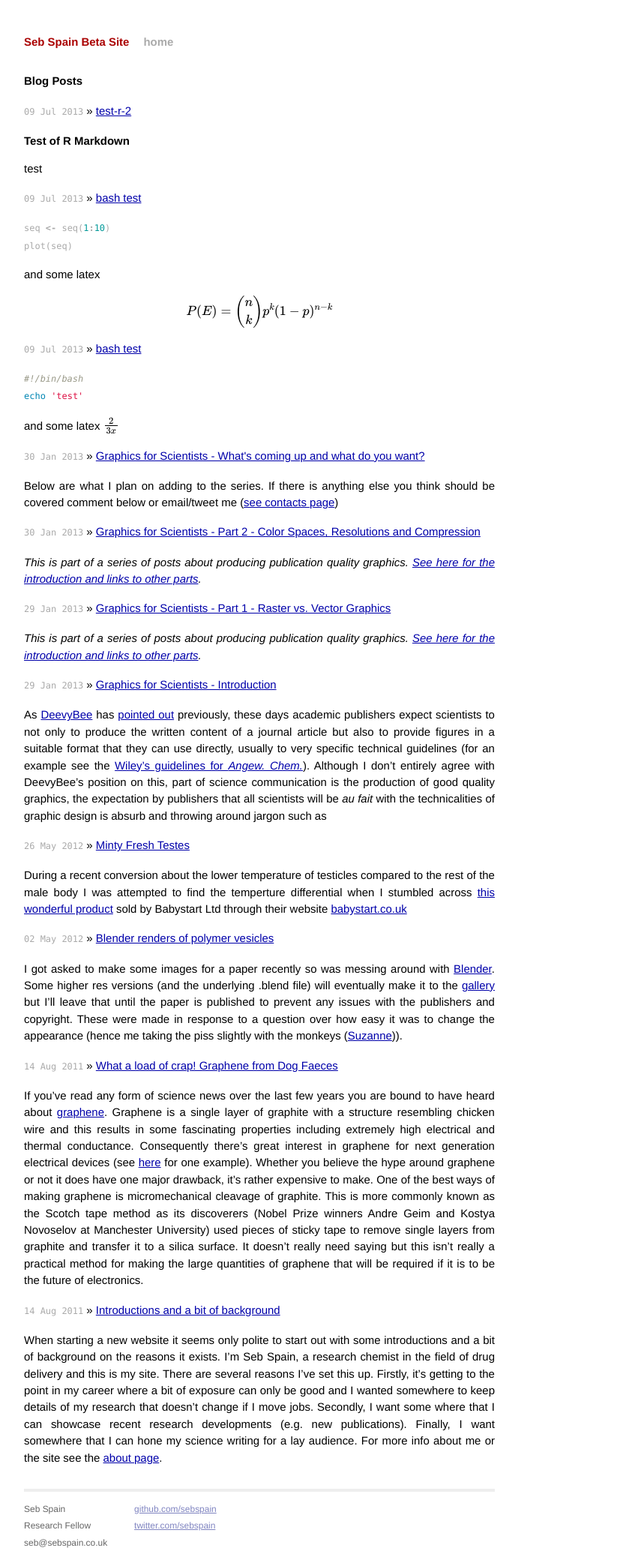
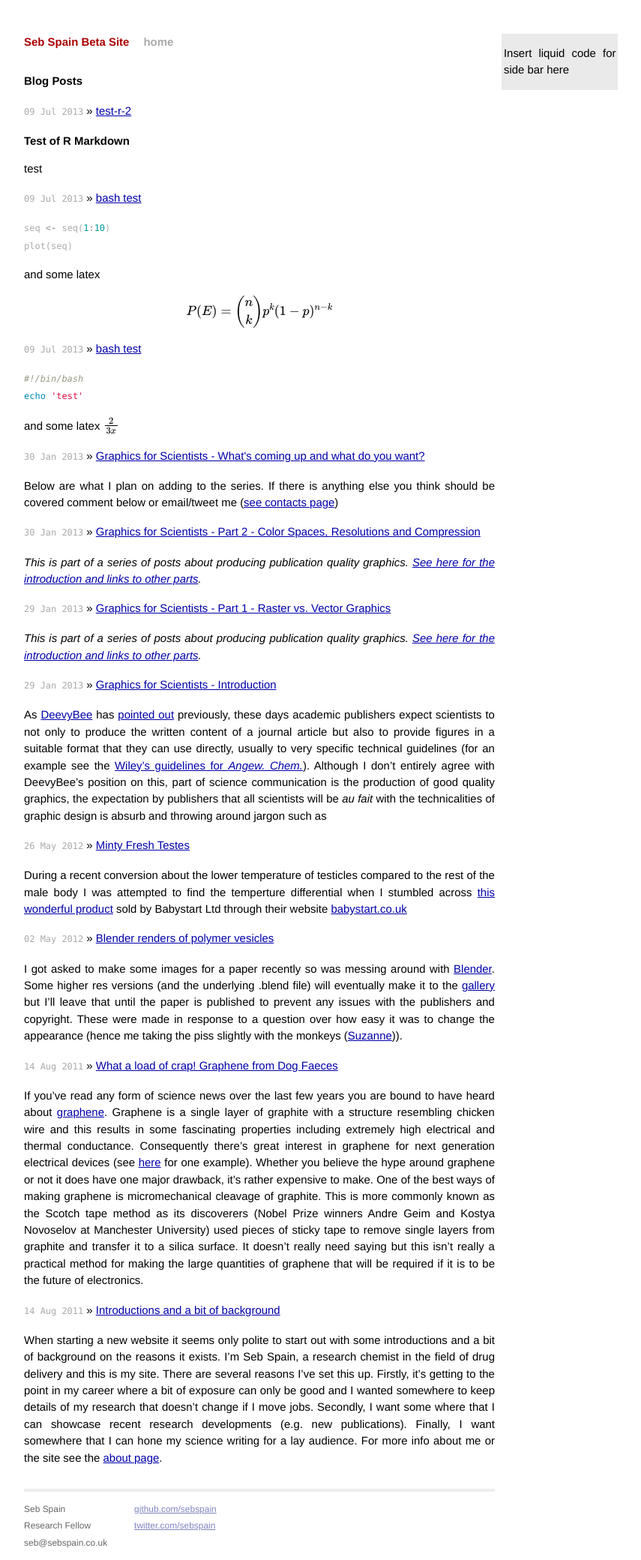
Before and after one commit to sebspain/sebspain.github.io, a Jekyll site: the page built from index.html, in a window 1280 px wide. Shown: the whole page at 75% size, without its empty margins (294-1149 px from the left). Built offline with Jekyll 4.4.1, drawn with Linux system fonts in a browser that asks for light colours; Markdown is read by kramdown in place of the engine named in the settings; formulas are drawn with MathJax 3; some of the changed lines change nothing that is shown.

Commit message:
Modified CSS and layouts to add basic sidebar

```diff
--- a/_layouts/default.html
+++ b/_layouts/default.html
@@ -16,7 +16,8 @@
     <body>
 
         <div class="container">
-          <div class="site">
+         <div class="sidebar"><p>Insert liquid code for side bar here</p></div>
+		<div class="site">
             <div class="header">
               <h1 class="title"><a href="/">{{ site.name }}</a></h1>
               <a class="extra" href="/">home</a>
--- a/_plugins/redcarpet2_markdown.rb
+++ /dev/null
@@ -1,48 +0,0 @@
-require 'fileutils'
-require 'digest/md5'
-require 'redcarpet'
-require 'albino'
-
-PYGMENTS_CACHE_DIR = File.expand_path('../../_cache', __FILE__)
-FileUtils.mkdir_p(PYGMENTS_CACHE_DIR)
-
-class Redcarpet2Markdown < Redcarpet::Render::HTML
-  def block_code(code, lang)
-    lang = lang || "text"
-    path = File.join(PYGMENTS_CACHE_DIR, "#{lang}-#{Digest::MD5.hexdigest code}.html")
-    cache(path) do
-      colorized = Albino.colorize(code, lang.downcase)
-      add_code_tags(colorized, lang)
-    end
-  end
-
-  def add_code_tags(code, lang)
-    code.sub(/<pre>/, "<pre><code class=\"#{lang}\">").
-         sub(/<\/pre>/, "</code></pre>")
-  end
-
-  def cache(path)
-    if File.exist?(path)
-      File.read(path)
-    else
-      content = yield
-      File.open(path, 'w') {|f| f.print(content) }
-      content
-    end
-  end
-end
-
-class Jekyll::MarkdownConverter
-  def extensions
-    Hash[ *@config['redcarpet']['extensions'].map {|e| [e.to_sym, true] }.flatten ]
-  end
-
-  def markdown
-    @markdown ||= Redcarpet::Markdown.new(Redcarpet2Markdown.new(extensions), extensions)
-  end
-
-  def convert(content)
-    return super unless @config['markdown'] == 'redcarpet2'
-    markdown.render(content)
-  end
-end
--- a/css/main.css
+++ b/css/main.css
@@ -59,9 +59,15 @@ ul.posts span {
 /* Site
 /*
 /*****************************************************************************/
+.container {
+  font-size: 115%;
+  text-align: justify;
+  width: 65em;
+  line-height: 1.5em;
+  margin: 0 auto;
+}
+.site {
 
-.site {
-  font-size: 115%;
   text-align: justify;
   width: 42em;
   margin: 3em auto 2em;
@@ -126,6 +132,13 @@ ul.posts span {
   border: 0;
 }
 
+.sidebar {
+float: right;
+width: 10em;
+margin: 0 0.5em;
+padding: 0 0.2em;
+background: #eaeaea;
+}
 /*****************************************************************************/
 /*
 /* Posts
```
Also changed, not shown: 1 other file.
